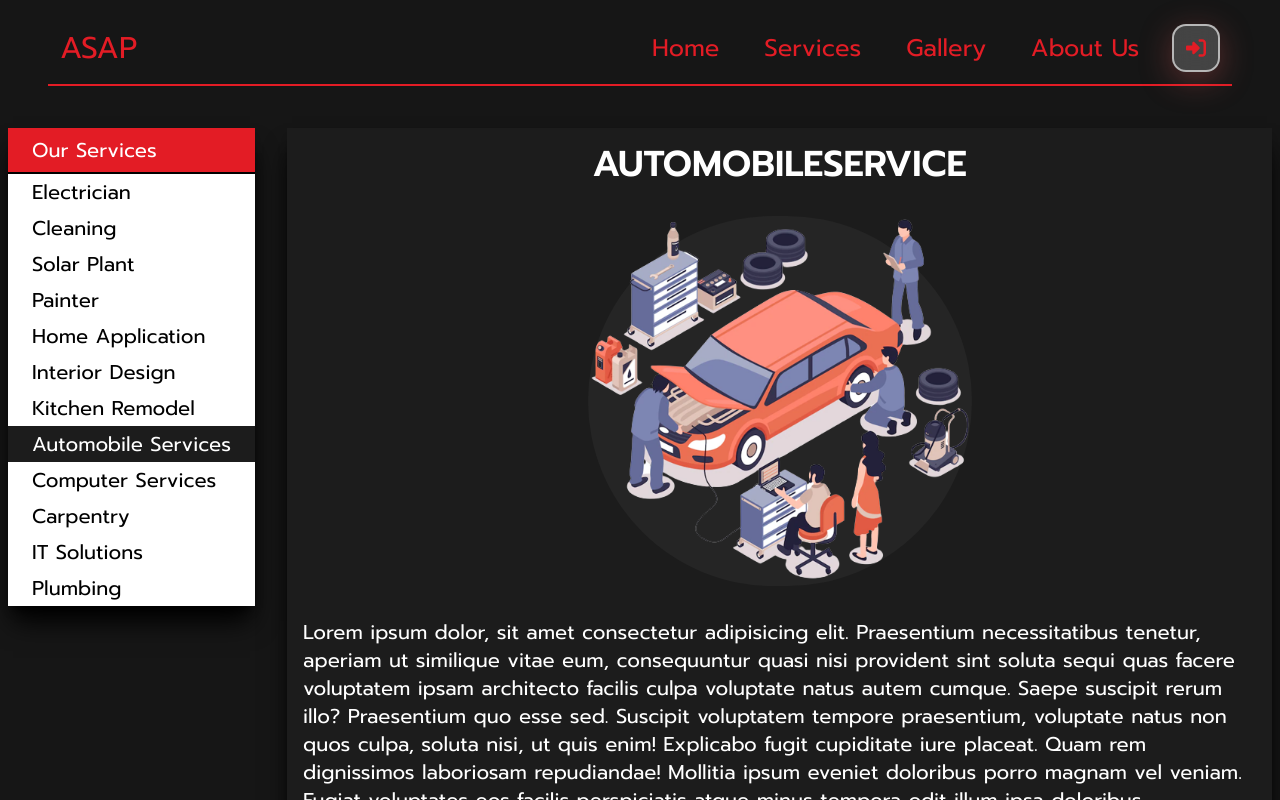
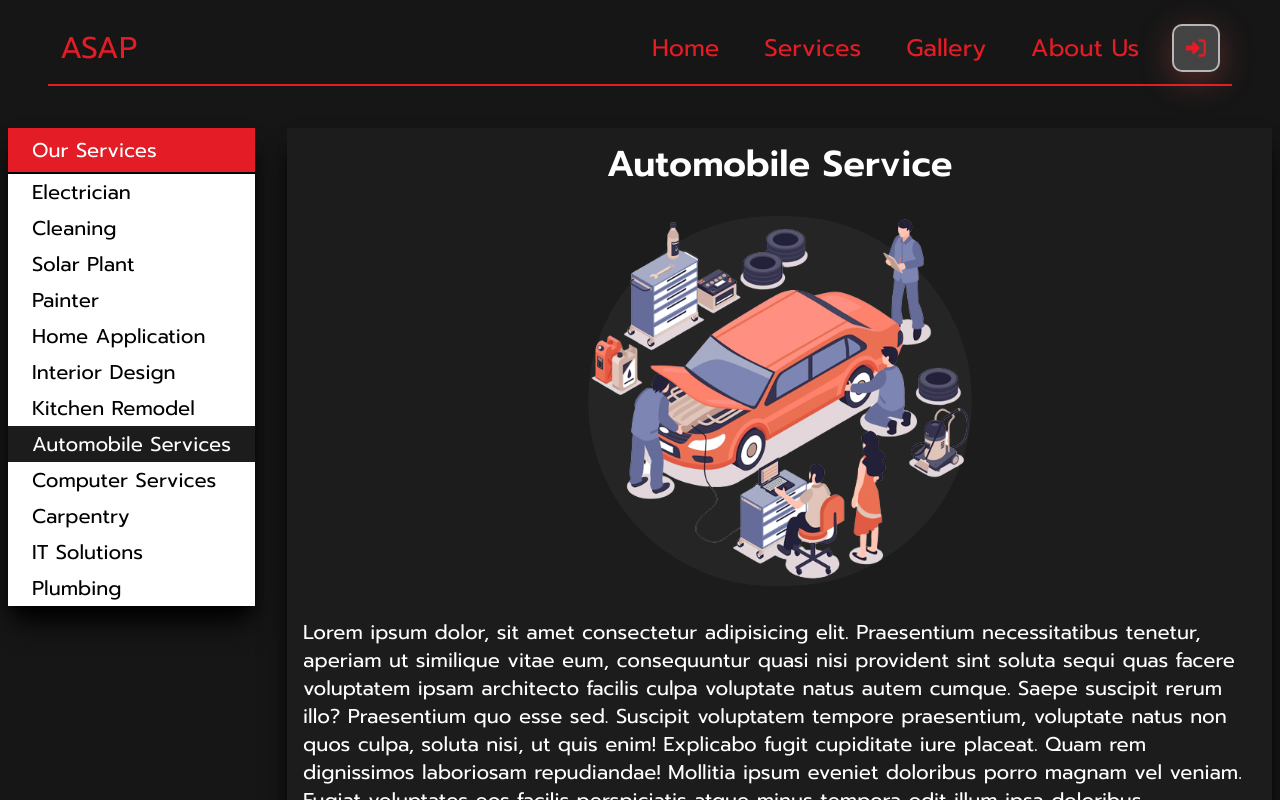
Before and after one commit to RoshanRv/ASAP, a React (Create React App) app: page /services/automobileService in a window 1280 px wide. Shown: the top 800 px of the page. Built offline with nearby package versions, Linux system fonts and the light colour scheme; a web font is replaced by a local one.

Commit message:
form added in services

```diff
--- a/src/Components/Details/DetailsPage.jsx
+++ b/src/Components/Details/DetailsPage.jsx
@@ -1,14 +1,32 @@
-import React, { useState } from 'react'
+import React, { useState ,useLayoutEffect} from 'react'
 import { Link,useParams } from 'react-router-dom'
 import ServicesInfo from './ServicesInfo'
-
+import { ServiceLoading } from '../Loading/Loading'
 
 const DetailsPage = () => {
 
     const {service} = useParams()
+    const [isLoading,setIsLoading]=useState(true)
+
+     //    Loading
+     useLayoutEffect(()=>{
+        const load = setTimeout(()=>{
+
+          setIsLoading(false)
+
+        },4000)
+
+        return ()=>clearTimeout(load)
+
+      },[])
+
 
   return (
-    <main className='p-6 lg:p-2 lg:pt-24 bg-mBlack min-h-[100vh]  font-prompt'>
+    <>
+   {isLoading?(
+       <ServiceLoading id={service} />
+   ):(
+   <main className='p-6 lg:p-2 lg:pt-24 bg-mBlack min-h-[100vh]  font-prompt'>
         <section className='flex lg:flex-row flex-col gap-x-8 w-full' >
             <aside className='text-whte bg-white h-max text-xl w-max mt-8 shadow-black shadow-xl ' >
                 <h1 className='bg-lRed px-6 p-2 text-white  border-b-2 border-black'>Our Services</h1>
@@ -36,7 +54,8 @@ const DetailsPage = () => {
         </section>
 
 
-    </main>
+    </main>)}
+    </>
   )
 }
 
--- a/src/Components/Details/ServicesInfo.jsx
+++ b/src/Components/Details/ServicesInfo.jsx
@@ -1,20 +1,24 @@
 import React, { useEffect ,useState} from 'react'
 import { useParams,useLocation } from 'react-router-dom'
+import Form from '../Home/Form'
 
 const ServicesInfo = () => {
 
+    const [showForm,setShowForm]=useState(false)
+    const {service} = useParams()
 
+    const [serviceName,setServiceName]=useState('')
     const [serviceInfo,setServiceInfo] = useState([
         {
             id:'electrician',
-            title:'electrician',
+            title:'Electrician',
             info:'Lorem ipsum dolor, sit amet consectetur adipisicing elit. Praesentium necessitatibus tenetur, aperiam ut similique vitae eum, consequuntur quasi nisi provident sint soluta sequi quas facere voluptatem ipsam architecto facilis culpa voluptate natus autem cumque. Saepe suscipit rerum illo? Praesentium quo esse sed. Suscipit voluptatem tempore praesentium, voluptate natus non quos culpa, soluta nisi, ut quis enim! Explicabo fugit cupiditate iure placeat. Quam rem dignissimos laboriosam repudiandae! Mollitia ipsum eveniet doloribus porro magnam vel veniam. Fugiat voluptates eos facilis perspiciatis atque minus tempora odit illum ipsa doloribus voluptatum velit tempore culpa quia ipsum adipisci voluptate minima repudiandae, vero harum nesciunt quibusdam.',
             img:'electrician.png'
 
         },
         {
             id:'cleaning',
-            title:'cleaning',
+            title:'Cleaning',
             info:'Lorem ipsum dolor, sit amet consectetur adipisicing elit. Praesentium necessitatibus tenetur, aperiam ut similique vitae eum, consequuntur quasi nisi provident sint soluta sequi quas facere voluptatem ipsam architecto facilis culpa voluptate natus autem cumque. Saepe suscipit rerum illo? Praesentium quo esse sed. Suscipit voluptatem tempore praesentium, voluptate natus non quos culpa, soluta nisi, ut quis enim! Explicabo fugit cupiditate iure placeat. Quam rem dignissimos laboriosam repudiandae! Mollitia ipsum eveniet doloribus porro magnam vel veniam. Fugiat voluptates eos facilis perspiciatis atque minus tempora odit illum ipsa doloribus voluptatum velit tempore culpa quia ipsum adipisci voluptate minima repudiandae, vero harum nesciunt quibusdam.',
             img:'cleaner.png'
 
@@ -22,70 +26,70 @@ const ServicesInfo = () => {
         },
         {
             id:'solarPlant',
-            title:'solar',
+            title:'Solar Plant',
             info:'Lorem ipsum dolor, sit amet consectetur adipisicing elit. Praesentium necessitatibus tenetur, aperiam ut similique vitae eum, consequuntur quasi nisi provident sint soluta sequi quas facere voluptatem ipsam architecto facilis culpa voluptate natus autem cumque. Saepe suscipit rerum illo? Praesentium quo esse sed. Suscipit voluptatem tempore praesentium, voluptate natus non quos culpa, soluta nisi, ut quis enim! Explicabo fugit cupiditate iure placeat. Quam rem dignissimos laboriosam repudiandae! Mollitia ipsum eveniet doloribus porro magnam vel veniam. Fugiat voluptates eos facilis perspiciatis atque minus tempora odit illum ipsa doloribus voluptatum velit tempore culpa quia ipsum adipisci voluptate minima repudiandae, vero harum nesciunt quibusdam.',
             img:'solar.png'
 
         },
         {
             id:'painter',
-            title:'painter',
+            title:'Painter',
             info:'Lorem ipsum dolor, sit amet consectetur adipisicing elit. Praesentium necessitatibus tenetur, aperiam ut similique vitae eum, consequuntur quasi nisi provident sint soluta sequi quas facere voluptatem ipsam architecto facilis culpa voluptate natus autem cumque. Saepe suscipit rerum illo? Praesentium quo esse sed. Suscipit voluptatem tempore praesentium, voluptate natus non quos culpa, soluta nisi, ut quis enim! Explicabo fugit cupiditate iure placeat. Quam rem dignissimos laboriosam repudiandae! Mollitia ipsum eveniet doloribus porro magnam vel veniam. Fugiat voluptates eos facilis perspiciatis atque minus tempora odit illum ipsa doloribus voluptatum velit tempore culpa quia ipsum adipisci voluptate minima repudiandae, vero harum nesciunt quibusdam.',
             img:'painter.png'
 
         },
         {
             id:'homeApplication',
-            title:'HomeBook',
+            title:'Home Application',
             info:'Lorem ipsum dolor, sit amet consectetur adipisicing elit. Praesentium necessitatibus tenetur, aperiam ut similique vitae eum, consequuntur quasi nisi provident sint soluta sequi quas facere voluptatem ipsam architecto facilis culpa voluptate natus autem cumque. Saepe suscipit rerum illo? Praesentium quo esse sed. Suscipit voluptatem tempore praesentium, voluptate natus non quos culpa, soluta nisi, ut quis enim! Explicabo fugit cupiditate iure placeat. Quam rem dignissimos laboriosam repudiandae! Mollitia ipsum eveniet doloribus porro magnam vel veniam. Fugiat voluptates eos facilis perspiciatis atque minus tempora odit illum ipsa doloribus voluptatum velit tempore culpa quia ipsum adipisci voluptate minima repudiandae, vero harum nesciunt quibusdam.',
             img:'HomeBook.png'
 
         },
         {
             id:'interiorDesign',
-            title:'interiorDesign',
+            title:'Interior Design',
             info:'Lorem ipsum dolor, sit amet consectetur adipisicing elit. Praesentium necessitatibus tenetur, aperiam ut similique vitae eum, consequuntur quasi nisi provident sint soluta sequi quas facere voluptatem ipsam architecto facilis culpa voluptate natus autem cumque. Saepe suscipit rerum illo? Praesentium quo esse sed. Suscipit voluptatem tempore praesentium, voluptate natus non quos culpa, soluta nisi, ut quis enim! Explicabo fugit cupiditate iure placeat. Quam rem dignissimos laboriosam repudiandae! Mollitia ipsum eveniet doloribus porro magnam vel veniam. Fugiat voluptates eos facilis perspiciatis atque minus tempora odit illum ipsa doloribus voluptatum velit tempore culpa quia ipsum adipisci voluptate minima repudiandae, vero harum nesciunt quibusdam.',
             img:'interiorBook.png'
 
         },
         {
             id:'kitchenRemodel',
-            title:'kitchenRemodel',
+            title:'Kitchen Remodel',
             info:'Lorem ipsum dolor, sit amet consectetur adipisicing elit. Praesentium necessitatibus tenetur, aperiam ut similique vitae eum, consequuntur quasi nisi provident sint soluta sequi quas facere voluptatem ipsam architecto facilis culpa voluptate natus autem cumque. Saepe suscipit rerum illo? Praesentium quo esse sed. Suscipit voluptatem tempore praesentium, voluptate natus non quos culpa, soluta nisi, ut quis enim! Explicabo fugit cupiditate iure placeat. Quam rem dignissimos laboriosam repudiandae! Mollitia ipsum eveniet doloribus porro magnam vel veniam. Fugiat voluptates eos facilis perspiciatis atque minus tempora odit illum ipsa doloribus voluptatum velit tempore culpa quia ipsum adipisci voluptate minima repudiandae, vero harum nesciunt quibusdam.',
             img:'kitchenBook.svg'
 
         },
         {
             id:'automobileService',
-            title:'automobileService',
+            title:'Automobile Service',
             info:'Lorem ipsum dolor, sit amet consectetur adipisicing elit. Praesentium necessitatibus tenetur, aperiam ut similique vitae eum, consequuntur quasi nisi provident sint soluta sequi quas facere voluptatem ipsam architecto facilis culpa voluptate natus autem cumque. Saepe suscipit rerum illo? Praesentium quo esse sed. Suscipit voluptatem tempore praesentium, voluptate natus non quos culpa, soluta nisi, ut quis enim! Explicabo fugit cupiditate iure placeat. Quam rem dignissimos laboriosam repudiandae! Mollitia ipsum eveniet doloribus porro magnam vel veniam. Fugiat voluptates eos facilis perspiciatis atque minus tempora odit illum ipsa doloribus voluptatum velit tempore culpa quia ipsum adipisci voluptate minima repudiandae, vero harum nesciunt quibusdam.',
             img:'auto.png'
 
         },
         {
             id:'computerServices',
-            title:'computerServices',
+            title:'Computer Services',
             info:'Lorem ipsum dolor, sit amet consectetur adipisicing elit. Praesentium necessitatibus tenetur, aperiam ut similique vitae eum, consequuntur quasi nisi provident sint soluta sequi quas facere voluptatem ipsam architecto facilis culpa voluptate natus autem cumque. Saepe suscipit rerum illo? Praesentium quo esse sed. Suscipit voluptatem tempore praesentium, voluptate natus non quos culpa, soluta nisi, ut quis enim! Explicabo fugit cupiditate iure placeat. Quam rem dignissimos laboriosam repudiandae! Mollitia ipsum eveniet doloribus porro magnam vel veniam. Fugiat voluptates eos facilis perspiciatis atque minus tempora odit illum ipsa doloribus voluptatum velit tempore culpa quia ipsum adipisci voluptate minima repudiandae, vero harum nesciunt quibusdam.',
             img:'computer.png'
 
         },
         {
             id:'carpentry',
-            title:'carpentry',
+            title:'Carpentry',
             info:'Lorem ipsum dolor, sit amet consectetur adipisicing elit. Praesentium necessitatibus tenetur, aperiam ut similique vitae eum, consequuntur quasi nisi provident sint soluta sequi quas facere voluptatem ipsam architecto facilis culpa voluptate natus autem cumque. Saepe suscipit rerum illo? Praesentium quo esse sed. Suscipit voluptatem tempore praesentium, voluptate natus non quos culpa, soluta nisi, ut quis enim! Explicabo fugit cupiditate iure placeat. Quam rem dignissimos laboriosam repudiandae! Mollitia ipsum eveniet doloribus porro magnam vel veniam. Fugiat voluptates eos facilis perspiciatis atque minus tempora odit illum ipsa doloribus voluptatum velit tempore culpa quia ipsum adipisci voluptate minima repudiandae, vero harum nesciunt quibusdam.',
             img:'carpenter.png'
 
         },
         {
             id:'itSolutions',
-            title:'itSolutions',
+            title:'IT Solutions',
             info:'Lorem ipsum dolor, sit amet consectetur adipisicing elit. Praesentium necessitatibus tenetur, aperiam ut similique vitae eum, consequuntur quasi nisi provident sint soluta sequi quas facere voluptatem ipsam architecto facilis culpa voluptate natus autem cumque. Saepe suscipit rerum illo? Praesentium quo esse sed. Suscipit voluptatem tempore praesentium, voluptate natus non quos culpa, soluta nisi, ut quis enim! Explicabo fugit cupiditate iure placeat. Quam rem dignissimos laboriosam repudiandae! Mollitia ipsum eveniet doloribus porro magnam vel veniam. Fugiat voluptates eos facilis perspiciatis atque minus tempora odit illum ipsa doloribus voluptatum velit tempore culpa quia ipsum adipisci voluptate minima repudiandae, vero harum nesciunt quibusdam.',
             img:'ITBook.png'
 
         },
         {
             id:'plumbing',
-            title:'plumbing',
+            title:'Plumbing',
             info:'Lorem ipsum dolor, sit amet consectetur adipisicing elit. Praesentium necessitatibus tenetur, aperiam ut similique vitae eum, consequuntur quasi nisi provident sint soluta sequi quas facere voluptatem ipsam architecto facilis culpa voluptate natus autem cumque. Saepe suscipit rerum illo? Praesentium quo esse sed. Suscipit voluptatem tempore praesentium, voluptate natus non quos culpa, soluta nisi, ut quis enim! Explicabo fugit cupiditate iure placeat. Quam rem dignissimos laboriosam repudiandae! Mollitia ipsum eveniet doloribus porro magnam vel veniam. Fugiat voluptates eos facilis perspiciatis atque minus tempora odit illum ipsa doloribus voluptatum velit tempore culpa quia ipsum adipisci voluptate minima repudiandae, vero harum nesciunt quibusdam.',
             img:'plumber.png'
 
@@ -94,7 +98,6 @@ const ServicesInfo = () => {
 
     const {pathname} = useLocation()
 
-    const {service} = useParams()
 
     const [serviceData,setServiceData] = useState([])
 
@@ -102,23 +105,28 @@ const ServicesInfo = () => {
 
         const data = serviceInfo.filter((data)=>data.id == service)
         setServiceData(data)
-        console.log(`'${(data[0].img)}'`)
+        setServiceName(data[0]?.title)
 
     },[pathname])
 
   return (
+      <>
     <div className=' bg-lBlack boder-2  w-full mt-8 shadow-black shadow-xl'>
         <div className='p-4'>
 
-            <h1 className="text-white font-bold uppercase text-4xl   hov" data-head={serviceData[0]?.title}  >{serviceData[0]?.title}</h1>
+            <h1 className="text-white font-bold text-4xl   hov" data-head={serviceData[0]?.title}  >{serviceData[0]?.title}</h1>
 
             {serviceData.length&&(
-            <div className='w-96  my-8 mx-auto rounded-full group overflow-hiddn bg-[#252525]' >
+            <div className='w-96  my-8 mx-auto rounded-full group  bg-[#252525]' >
                 <img src={require("../../../src/assets/home/"+serviceData[0]?.img)} alt="service_pic" className=' group-hover:scale-110  transition-all duration-500' />
             </div>)}
             <p className='my-4 text-white text-xl' >{serviceData[0]?.info}</p>
+
+            <button className="px-5 rounded-md border-2 border-white block hover:scale-x-110  transition-all  py-3 text-white bg-dRed mx-auto w-[80%] text-center mt-10 mb-6 " onClick={()=>setShowForm(true)} >Book Now</button>
         </div>
     </div>
+    <Form setShowForm={setShowForm} showForm={showForm}   service={serviceName}  />
+    </>
   )
 }
 
--- a/src/index.css
+++ b/src/index.css
@@ -215,18 +215,20 @@ background: linear-gradient(102deg, rgba(11,9,121,1) 42%, rgba(145,0,255,1) 100%
 .slideLeft{
     animation-name: slideLeft;
     animation-duration: 2500ms;
-    animation-timing-function: ease-in;
-}
+    animation-timing-function: cubic-bezier(0.95, 0.05, 0.795, 0.035);
+    animation-fill-mode: backwards;}
 
 @keyframes slideLeft {
 
     0%{
         transform: translateX(-500px);
+        /* transform: scale(0.5); */
         opacity: 0;
     }
 
     100%{
-        right:50%;
+        transform: translateX(0px);
+        /* transform: scale(1); */
         opacity: 1;
     }
 
@@ -235,22 +237,68 @@ background: linear-gradient(102deg, rgba(11,9,121,1) 42%, rgba(145,0,255,1) 100%
 .animate-zoom{
 
     animation-name: zoom;
-    animation-duration: 2500ms;
+    animation-duration: 2000ms;
+    /* an */
 }
 
 @keyframes zoom {
 
     0%{
-        transform: scale(0.2);
+        transform: scale(0);
         opacity: 0;
     }
 
+    96%{
+        transform: scale(1.05);
+        opacity: 1;
+    }
     100%{
         transform: scale(1);
         opacity: 1;
     }
 
 }
+
+/*      Zoom In and Zoom Out */
+.animate-zoomInOut{
+
+    animation-name: zoomInOut;
+    animation-duration: 4100ms;
+    animation-fill-mode: forwards;
+    /* an */
+}
+
+@keyframes zoomInOut {
+
+    0%{
+        transform: scale(0);
+        opacity: 0;
+    }
+
+    26%{
+        transform: scale(1.05);
+        opacity: 1;
+    }
+    30%{
+        transform: scale(1);
+        opacity: 1;
+    }
+    80%{
+        transform: scale(1);
+        opacity: 1;
+    }
+    84%{
+        transform: scale(1.1);
+        opacity: 1;
+    }
+    100%{
+        transform: scale(0);
+        opacity: 0;
+    }
+
+}
+
+
 
 .text-sha{
     text-shadow: 2px 1px 10px black ;
@@ -273,7 +321,7 @@ background: linear-gradient(102deg, rgba(11,9,121,1) 42%, rgba(145,0,255,1) 100%
     box-shadow: 0 8px 32px 0 rgba(212, 84, 84, 0.37);
     backdrop-filter: blur( 10px );
     -webkit-backdrop-filter: blur( 14px );
-    border-radius: 14px;
+    border-radius: 10px;
     border: 2px solid rgba(255, 255, 255, 0.616);
     /* mix-blend-mode: difference; */
 
```
